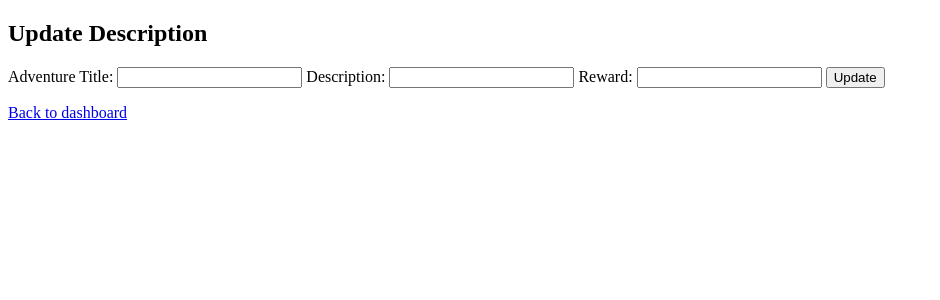
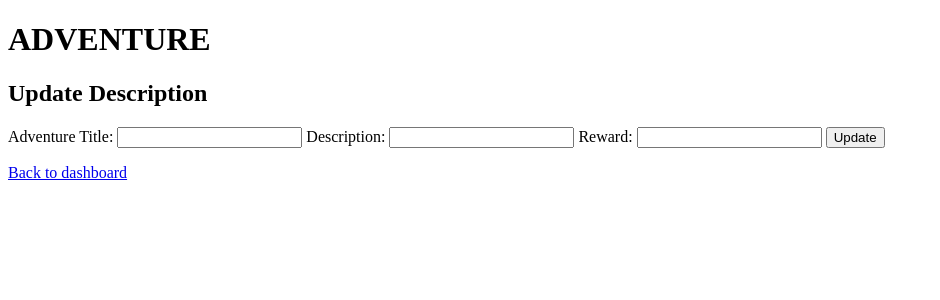
Before and after one commit to VegaJasonR/Adventure, a Flask app: page /adventures/1/update in a window 1280 px wide. Shown: the top 300 px of the page, without its empty margins (0-940 px from the left). Run offline with Flask 3, Linux system fonts and the light colour scheme; the visitor is signed in with stand-in values (Sample User, id 1); data that the repository does not hold is empty.

```diff
--- a/flask_app/templates/dashboard.html
+++ b/flask_app/templates/dashboard.html
@@ -6,6 +6,7 @@
     <title>Dashboard</title>
 </head>
 <body>
+    <h1>ADVENTURE</h1>
     <p>Welcome {{user.username}}</p>
     <p><a href="/adventures/add">Add New Adventure</a></p>
     <table>
--- a/flask_app/templates/index.html
+++ b/flask_app/templates/index.html
@@ -14,7 +14,8 @@
             {% endfor %}
         {% endif %}
     {% endwith %}
-
+    <h1>ADVENTURE</h1>
+    <HR>
     <h1>Register</h1>
     <label for="first_name">First Name: (Min of 2 characters):</label>
     <input type="text" name="first_name">
--- a/flask_app/templates/update_adventure.html
+++ b/flask_app/templates/update_adventure.html
@@ -6,6 +6,7 @@
     <title>Update</title>
 </head>
 <body>
+    <h1>ADVENTURE</h1>
     {% with messages = get_flashed_messages() %}
         {% if messages %}
             {% for message in messages %}
--- a/flask_app/templates/view_adventure.html
+++ b/flask_app/templates/view_adventure.html
@@ -6,6 +6,7 @@
     <title>View Adventure</title>
 </head>
 <body>
+    <h1>ADVENTURE</h1>
     <h3>{{adventure.title}}</h3>
     <h4>Description:</h4>
     <p>{{adventure.description}}</p>
--- a/flask_app/templates/view_user.html
+++ b/flask_app/templates/view_user.html
@@ -6,6 +6,7 @@
     <title>User</title>
 </head>
 <body>
+    <h1>ADVENTURE</h1>
     <h3>{{user.username}}</h3>
     <h4>Adventures added by {{user.username}}:</h4>
     {% for adventure in user.adventures %}
```
